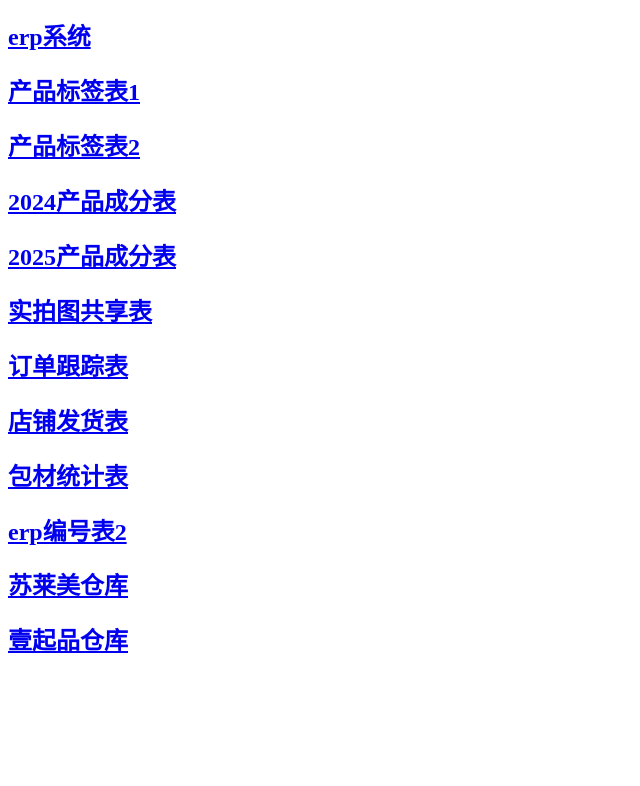
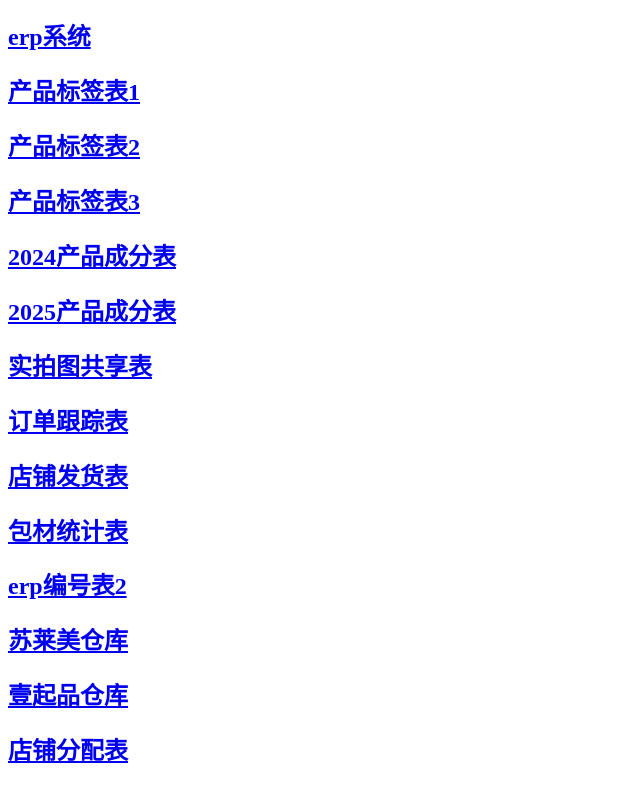
Before and after one commit to abkoi/gaohui, a plain HTML site: page index.html in a window 1280 px wide. Shown: the part 332-1118 px from the top of the page, without its empty margins (0-640 px from the left). Before the commit the page ends 1008 px from the top, so only its background shows below. Drawn offline with Linux system fonts and the light colour scheme.

Commit message:
Add files via upload

```diff
--- a/index.html
+++ b/index.html
@@ -14,6 +14,7 @@
     <a href="https://kj.qizhishangke.com/user/login" target="_blank"><h2>erp系统</h2></a>
     <a href="https://docs.qq.com/sheet/DVkhKWnBXUUFVRHRi" target="_blank"><h2>产品标签表1</h2></a>
     <a href="https://www.kdocs.cn/l/cpCBDPa86mM6" target="_blank"><h2>产品标签表2</h2></a>
+    <a href="https://kdocs.cn/l/cvgoId2ATsSb" target="_blank"><h2>产品标签表3</h2></a>
     <a href="https://docs.qq.com/sheet/DUWZYWXlmZVBCck5C?tab=BB08J2&friendUin=5ZfVUBAr2W4zIsFWoN98%25252Fg%25253D%25253D&ADUIN=319519419&ADSESSION=1705624455&ADTAG=CLIENT.QQ.6055_.0&ADPUBNO=27392&jumpuin=319519419" target="_blank"><h2>2024产品成分表</h2></a>
     <a href="https://docs.qq.com/sheet/DUWhhenZSVHNVWG94?no_promotion=1&tab=BB08J2" target="_blank"><h2>2025产品成分表</h2></a>
     <a href="https://www.kdocs.cn/l/ccAxsPGj74TF?from=docs&startTime=1719820598655" target="_blank"><h2>实拍图共享表</h2></a>
@@ -23,6 +24,7 @@
     <a href="https://www.kdocs.cn/l/csRVw1dXdMc3" target="_blank"><h2>erp编号表2</h2></a>
    <a href="https://oms.xlwms.com/warehouse/packet" target="_blank"><h2>苏莱美仓库</h2></a>
    <a href="https://fba.kjeclub.com/index.php?app=me.aa&app_act=stock&s_typeid=0&s_onfile=0&s_pagesize=15&s_productSku=&s_kySku=A701A&s_productTitle=&s_productTitleEn=&s_Warehouse=" target="_blank"><h2>壹起品仓库</h2></a>
+<a href="https://www.kdocs.cn/l/coT0MQRLq5tp" target="_blank"><h2>店铺分配表</h2></a>
 
 
 
```
